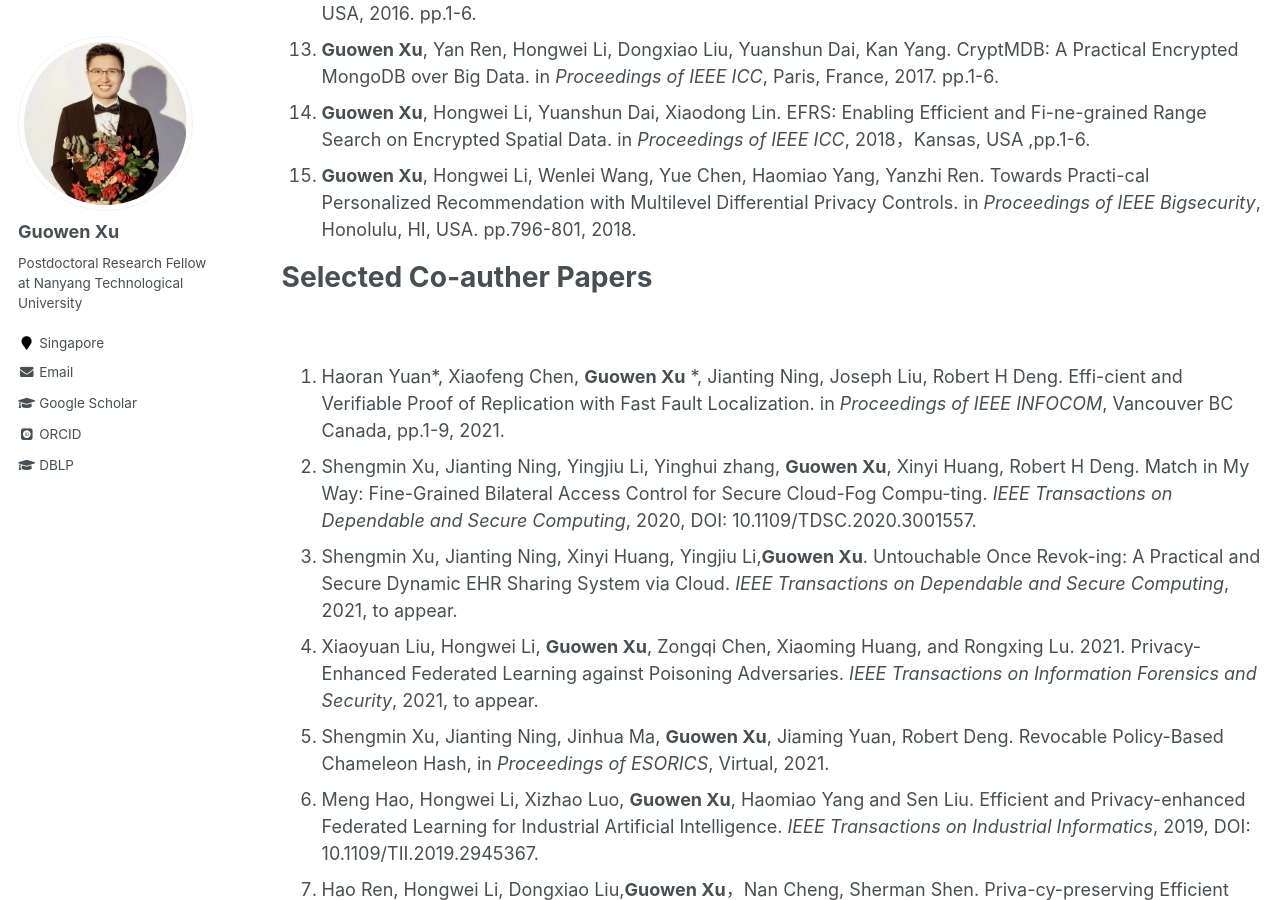
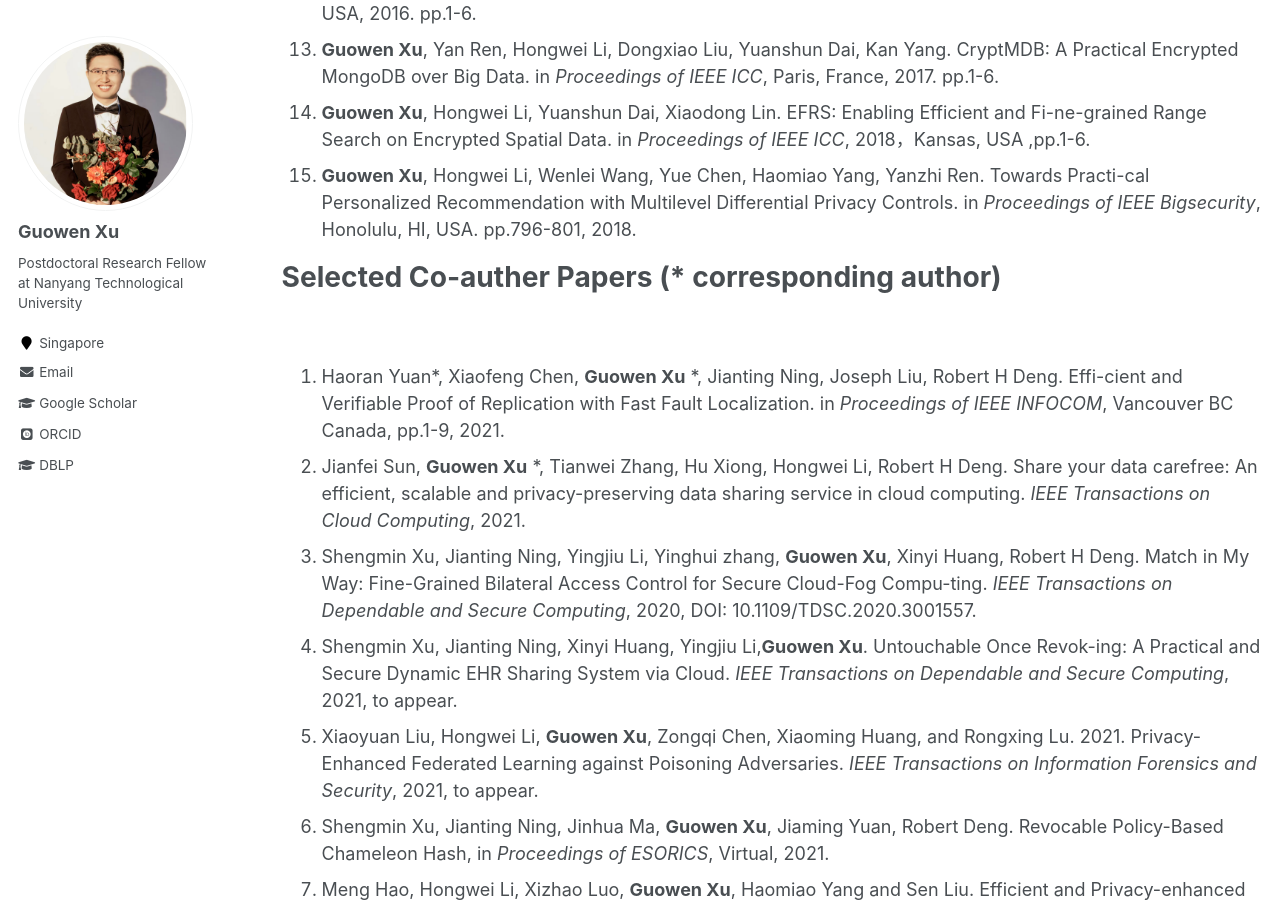
Before and after one commit to Guowen-xu/guowen-xu.github.io, a Jekyll site: the page built from _pages/publications.md, in a window 1280 px wide and 900 px high, scrolled down 1253 px. Built offline with Jekyll 4.4.1, drawn with Linux system fonts in a browser that asks for light colours; some web fonts are replaced.

Commit message:
Update publications.md

```diff
--- a/_pages/publications.md
+++ b/_pages/publications.md
@@ -33,22 +33,23 @@ You can find my articles on my [Google Scholar](https://scholar.google.com.hk/ci
 
 
 
-**Selected Co-auther Papers**
+**Selected Co-auther Papers** (\* corresponding author)
 ======
 &nbsp;&nbsp;&nbsp;&nbsp;&nbsp;&nbsp;&nbsp;&nbsp;
 
 
 1. Haoran Yuan\*, Xiaofeng Chen, **Guowen Xu** \*, Jianting Ning, Joseph Liu, Robert H Deng.  Effi-cient and Verifiable Proof of Replication with Fast Fault Localization. in *Proceedings of IEEE INFOCOM*, Vancouver BC Canada, pp.1-9, 2021.
-2. Shengmin Xu, Jianting Ning, Yingjiu Li, Yinghui zhang, **Guowen Xu**, Xinyi Huang, Robert H Deng. Match in My Way: Fine-Grained Bilateral Access Control for Secure Cloud-Fog Compu-ting. *IEEE Transactions on Dependable and Secure Computing*, 2020, DOI: 10.1109/TDSC.2020.3001557.
-3.  Shengmin Xu, Jianting Ning, Xinyi Huang, Yingjiu Li,**Guowen Xu**. Untouchable Once Revok-ing: A Practical and Secure Dynamic EHR Sharing System via Cloud. *IEEE Transactions on Dependable and Secure Computing*, 2021, to appear.
-4.  Xiaoyuan Liu, Hongwei Li, **Guowen Xu**, Zongqi Chen, Xiaoming Huang, and Rongxing Lu. 2021. Privacy-Enhanced Federated Learning against Poisoning Adversaries. *IEEE Transactions on Information Forensics and Security*, 2021, to appear.
-5.  Shengmin Xu, Jianting Ning, Jinhua Ma, **Guowen Xu**, Jiaming Yuan, Robert Deng. Revocable Policy-Based Chameleon Hash, in *Proceedings of ESORICS*, Virtual, 2021.
-6.  Meng Hao, Hongwei Li, Xizhao Luo, **Guowen Xu**, Haomiao Yang and Sen Liu. Efficient and Privacy-enhanced Federated Learning for Industrial Artificial Intelligence. *IEEE Transactions on Industrial Informatics*, 2019, DOI: 10.1109/TII.2019.2945367.
-7.  Hao Ren, Hongwei Li, Dongxiao Liu,**Guowen Xu**，Nan Cheng, Sherman Shen. Priva-cy-preserving Efficient Verifiable Deep Packet Inspection for Cloud-assisted Middlebox. *IEEE Transactions on Cloud Computing*, 2020. DOI: 10.1109/TCC.2020.2991167.
-8.  Hao Ren, Hongwei Li, Dongxiao Liu, **Guowen Xu**, Xuemin Shen. Enabling Secure and Versatile Packet Inspection with Probable Cause Privacy for Outsourced Middlebox. *IEEE Transactions on Cloud Computing*, 2020. DOI: 10.1109/TCC.2021.3059026.
-9.  Guiqiang Hu, Hongwei Li,**Guowen Xu**, Xinqiang Ma. Enabling Simultaneous Content Regula-tion and Privacy Protection for Cloud Storage Image. *IEEE Transactions on Cloud Compu-ting*, 2021. DOI: 10.1109/TCC.2021.3081564.
-10.  Haoxiao Chen, Hongwei Li, Guishan Dong, Meng Hao, **Guowen Xu**, Xiaoming Huang, Zhe Liu. Practical Membership Inference Attack Against Collaborative Inference in Industrial IoT. *IEEE Transactions on Industrial Informatics*, 2020, DOI: 10.1109/TII.2020.3046648.
-11.  Shangwei Guo, Tianwei Zhang, **Guowen Xu**, Han Yu, Tao Xiang, Yang Liu. Topology-aware Differential Privacy for Decentralized Image Classification. *IEEE Transactions on Circuits and Systems for Video Technology*, 2021, DOI:10.1109/TCSVT.2021.3105723.
-12. Yiran Li, Hongwei Li, **Guowen Xu**, Tao Xiang, Xiaoming Huang, Rongxing Lu. Towards Secure and Privacy-Preserving Distributed Deep Learning in Fog-Cloud Computing. *IEEE Internet of things journal*, 2020, DOI: 10.1109/JIOT.2020.3012480.
-13. Xiaoyuan Liu, Hongwei Li, **Guowen Xu**, Sen Liu, Zhe Liu, Rongxing Lu. PADL: Privacy-aware and Asynchronous Deep Learning for IoT Applications[J]. *IEEE Internet of things journal*, 2020, DOI: 10.1109/JIOT.2020.2981379.
-14. Jianfei Sun, Dajiang Chen, Ning Zhang, **Guowen Xu**, Mingjian Tang, Xuyun Nie, Mingsheng Cao. A Privacy-aware and Traceable Fine-grained Data Delivery System in Cloud-assisted Healthcare IIoT. *IEEE Internet of things journal*, 2021, to appear.
+2. Jianfei Sun,  **Guowen Xu** \*, Tianwei Zhang, Hu Xiong, Hongwei Li, Robert H Deng. Share your data carefree: An efficient, scalable and privacy-preserving data sharing service in cloud computing. *IEEE Transactions on Cloud Computing*, 2021.
+3. Shengmin Xu, Jianting Ning, Yingjiu Li, Yinghui zhang, **Guowen Xu**, Xinyi Huang, Robert H Deng. Match in My Way: Fine-Grained Bilateral Access Control for Secure Cloud-Fog Compu-ting. *IEEE Transactions on Dependable and Secure Computing*, 2020, DOI: 10.1109/TDSC.2020.3001557.
+4.  Shengmin Xu, Jianting Ning, Xinyi Huang, Yingjiu Li,**Guowen Xu**. Untouchable Once Revok-ing: A Practical and Secure Dynamic EHR Sharing System via Cloud. *IEEE Transactions on Dependable and Secure Computing*, 2021, to appear.
+5.  Xiaoyuan Liu, Hongwei Li, **Guowen Xu**, Zongqi Chen, Xiaoming Huang, and Rongxing Lu. 2021. Privacy-Enhanced Federated Learning against Poisoning Adversaries. *IEEE Transactions on Information Forensics and Security*, 2021, to appear.
+6.  Shengmin Xu, Jianting Ning, Jinhua Ma, **Guowen Xu**, Jiaming Yuan, Robert Deng. Revocable Policy-Based Chameleon Hash, in *Proceedings of ESORICS*, Virtual, 2021.
+7.  Meng Hao, Hongwei Li, Xizhao Luo, **Guowen Xu**, Haomiao Yang and Sen Liu. Efficient and Privacy-enhanced Federated Learning for Industrial Artificial Intelligence. *IEEE Transactions on Industrial Informatics*, 2019, DOI: 10.1109/TII.2019.2945367.
+8.  Hao Ren, Hongwei Li, Dongxiao Liu,**Guowen Xu**，Nan Cheng, Sherman Shen. Priva-cy-preserving Efficient Verifiable Deep Packet Inspection for Cloud-assisted Middlebox. *IEEE Transactions on Cloud Computing*, 2020. DOI: 10.1109/TCC.2020.2991167.
+9.  Hao Ren, Hongwei Li, Dongxiao Liu, **Guowen Xu**, Xuemin Shen. Enabling Secure and Versatile Packet Inspection with Probable Cause Privacy for Outsourced Middlebox. *IEEE Transactions on Cloud Computing*, 2020. DOI: 10.1109/TCC.2021.3059026.
+10.  Guiqiang Hu, Hongwei Li,**Guowen Xu**, Xinqiang Ma. Enabling Simultaneous Content Regula-tion and Privacy Protection for Cloud Storage Image. *IEEE Transactions on Cloud Compu-ting*, 2021. DOI: 10.1109/TCC.2021.3081564.
+11.  Haoxiao Chen, Hongwei Li, Guishan Dong, Meng Hao, **Guowen Xu**, Xiaoming Huang, Zhe Liu. Practical Membership Inference Attack Against Collaborative Inference in Industrial IoT. *IEEE Transactions on Industrial Informatics*, 2020, DOI: 10.1109/TII.2020.3046648.
+12.  Shangwei Guo, Tianwei Zhang, **Guowen Xu**, Han Yu, Tao Xiang, Yang Liu. Topology-aware Differential Privacy for Decentralized Image Classification. *IEEE Transactions on Circuits and Systems for Video Technology*, 2021, DOI:10.1109/TCSVT.2021.3105723.
+13. Yiran Li, Hongwei Li, **Guowen Xu**, Tao Xiang, Xiaoming Huang, Rongxing Lu. Towards Secure and Privacy-Preserving Distributed Deep Learning in Fog-Cloud Computing. *IEEE Internet of things journal*, 2020, DOI: 10.1109/JIOT.2020.3012480.
+14. Xiaoyuan Liu, Hongwei Li, **Guowen Xu**, Sen Liu, Zhe Liu, Rongxing Lu. PADL: Privacy-aware and Asynchronous Deep Learning for IoT Applications[J]. *IEEE Internet of things journal*, 2020, DOI: 10.1109/JIOT.2020.2981379.
+15. Jianfei Sun, Dajiang Chen, Ning Zhang, **Guowen Xu**, Mingjian Tang, Xuyun Nie, Mingsheng Cao. A Privacy-aware and Traceable Fine-grained Data Delivery System in Cloud-assisted Healthcare IIoT. *IEEE Internet of things journal*, 2021, to appear.
```
